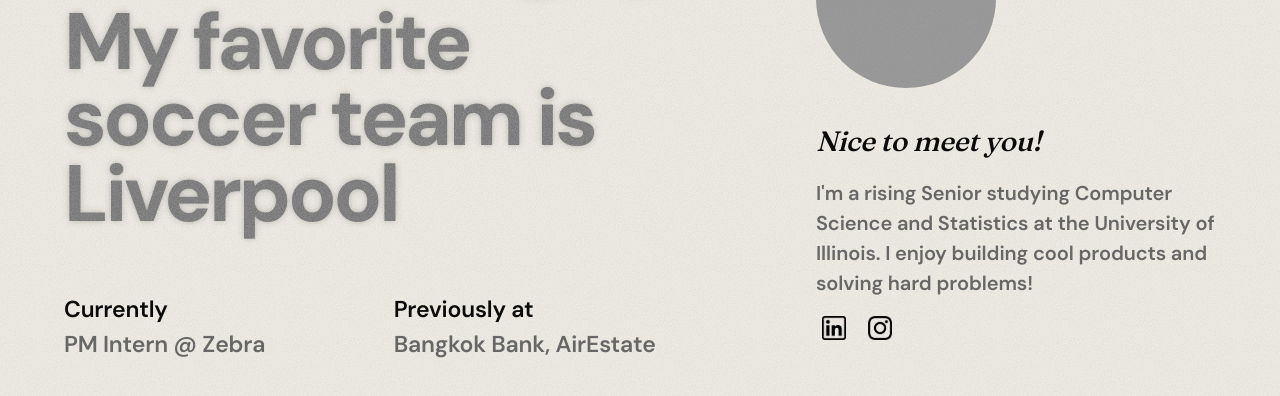
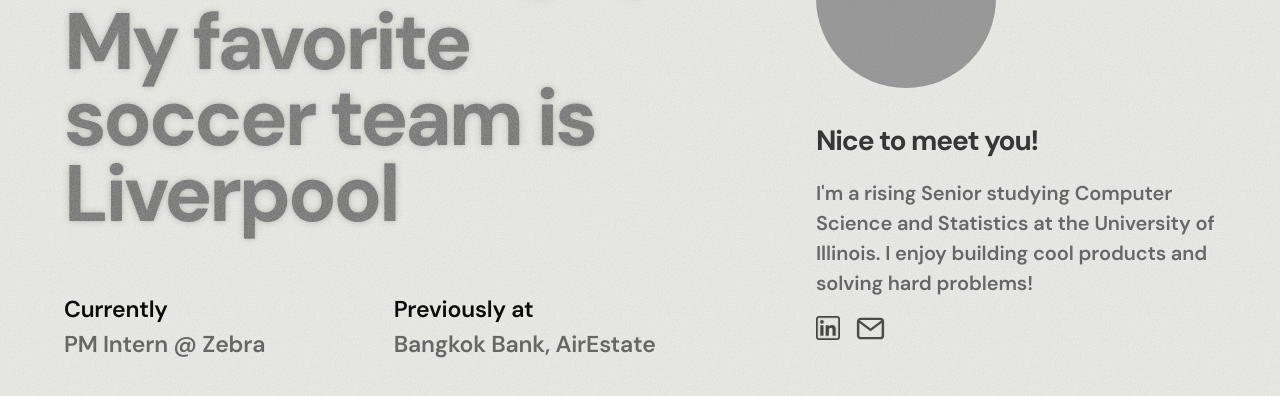
Before and after one commit to saranb3/mighty-portfolio, a Next.js app: page / in a window 1280 px wide. Shown: the part 252-648 px from the top of the page. Built offline with nearby package versions, Linux system fonts and the light colour scheme; grey boxes are pictures that could not be loaded; a web font is replaced by a local one.

Commit message:
changed color and links for email

```diff
--- a/src/app/globals.css
+++ b/src/app/globals.css
@@ -11,7 +11,7 @@
 
 @theme {
   /* Brand color tokens — Dhvani-inspired high-contrast B&W with warm accents */
-  --color-paper: #f4f1ea;
+  --color-paper: rgb(239, 239, 235);
   --color-paper-soft: #ebe7dc;
   --color-paper-deep: #f3f1ed;
   --color-ink: #0a0a0a;
--- /dev/null
+++ b/src/components/email-link.tsx
@@ -0,0 +1,57 @@
+"use client";
+
+import { useState } from "react";
+
+const EMAIL = "saranb3@illinois.edu";
+
+export function EmailLink() {
+  const [copied, setCopied] = useState(false);
+
+  async function handleClick() {
+    try {
+      await navigator.clipboard.writeText(EMAIL);
+      setCopied(true);
+      window.setTimeout(() => setCopied(false), 1600);
+    } catch {
+      // ignore — mailto fallback below still runs
+    }
+    window.location.href = `mailto:${EMAIL}`;
+  }
+
+  return (
+    <span className="relative inline-flex">
+      <button
+        type="button"
+        onClick={handleClick}
+        aria-label={`Email ${EMAIL}`}
+        className="inline-flex items-center justify-center w-9 h-9 text-ink opacity-70 transition-opacity hover:opacity-80 cursor-pointer"
+      >
+        <svg width="33" height="33" viewBox="0 0 24 24" fill="none" aria-hidden>
+          <rect
+            x="3"
+            y="5"
+            width="18"
+            height="14"
+            rx="2"
+            stroke="currentColor"
+            strokeWidth="1.8"
+          />
+          <path
+            d="M4 7L12 13L20 7"
+            stroke="currentColor"
+            strokeWidth="1.8"
+            strokeLinecap="round"
+            strokeLinejoin="round"
+          />
+        </svg>
+      </button>
+      <span
+        aria-hidden={!copied}
+        className="pointer-events-none absolute left-1/2 -translate-x-1/2 -bottom-7 whitespace-nowrap rounded-md bg-ink px-2 py-1 text-[12px] font-medium text-paper transition-opacity duration-200"
+        style={{ opacity: copied ? 1 : 0 }}
+      >
+        copied!
+      </span>
+    </span>
+  );
+}
--- a/src/components/hero.tsx
+++ b/src/components/hero.tsx
@@ -1,5 +1,6 @@
 import Image from "next/image";
 import { CyclingSubtitle } from "./cycling-subtitle";
+import { EmailLink } from "./email-link";
 
 export function Hero() {
   return (
@@ -66,7 +67,7 @@
             className="w-full max-w-[180px] aspect-square object-cover rounded-full object-[center_60%]"
           />
 
-          <h2 className="font-serif italic text-[28px] font-medium text-ink mt-8 mb-4 -tracking-[0.01em]">
+          <h2 className="font-sans text-[28px] font-bold text-ink mt-8 mb-4 -tracking-[0.04em] opacity-80">
             Nice to meet you!
           </h2>
 
@@ -74,13 +75,13 @@
             I'm a rising Senior studying Computer Science and Statistics at the University of Illinois. I enjoy building cool products and solving hard problems!
           </p>
 
-          <div className="flex gap-2.5">
+          <div className="flex items-center gap-3">
             <a
               href="https://www.linkedin.com/in/saran-burapachaisri/"
               target="_blank"
               rel="noreferrer"
               aria-label="LinkedIn"
-              className="w-9 h-9 flex items-center justify-center transition-opacity hover:opacity-70"
+              className="inline-flex items-center justify-start w-fit h-9 opacity-70 transition-opacity hover:opacity-80"
             >
               <Image
                 src="/images/linkedin.png"
@@ -90,21 +91,7 @@
                 className="w-[24px] h-[24px] object-contain"
               />
             </a>
-            <a
-              href="https://www.instagram.com/mighty.bura/"
-              target="_blank"
-              rel="noreferrer"
-              aria-label="Instagram"
-              className="w-9 h-9 flex items-center justify-center transition-opacity hover:opacity-70"
-            >
-              <Image
-                src="/images/instagram.png"
-                alt="Instagram"
-                width={24}
-                height={24}
-                className="w-[24px] h-[24px] object-contain"
-              />
-            </a>
+            <EmailLink />
           </div>
         </aside>
       </div>
```
